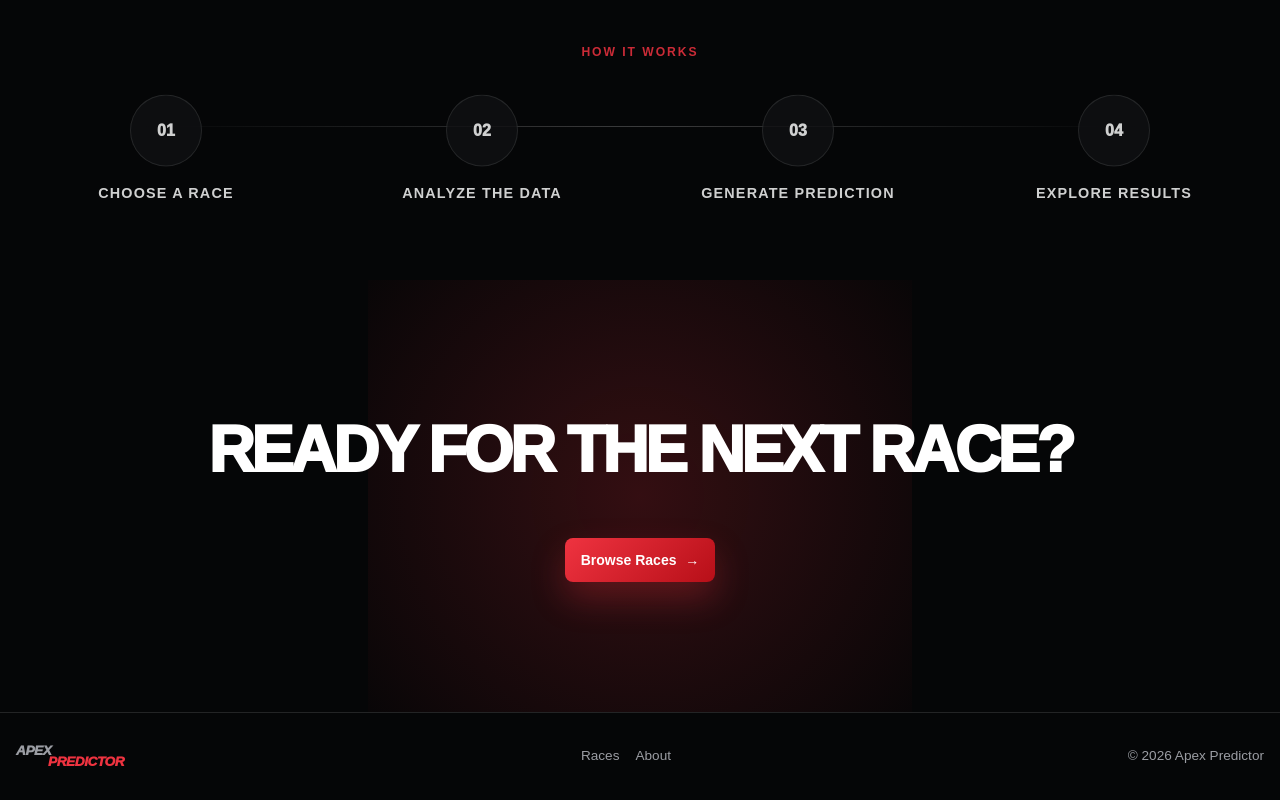
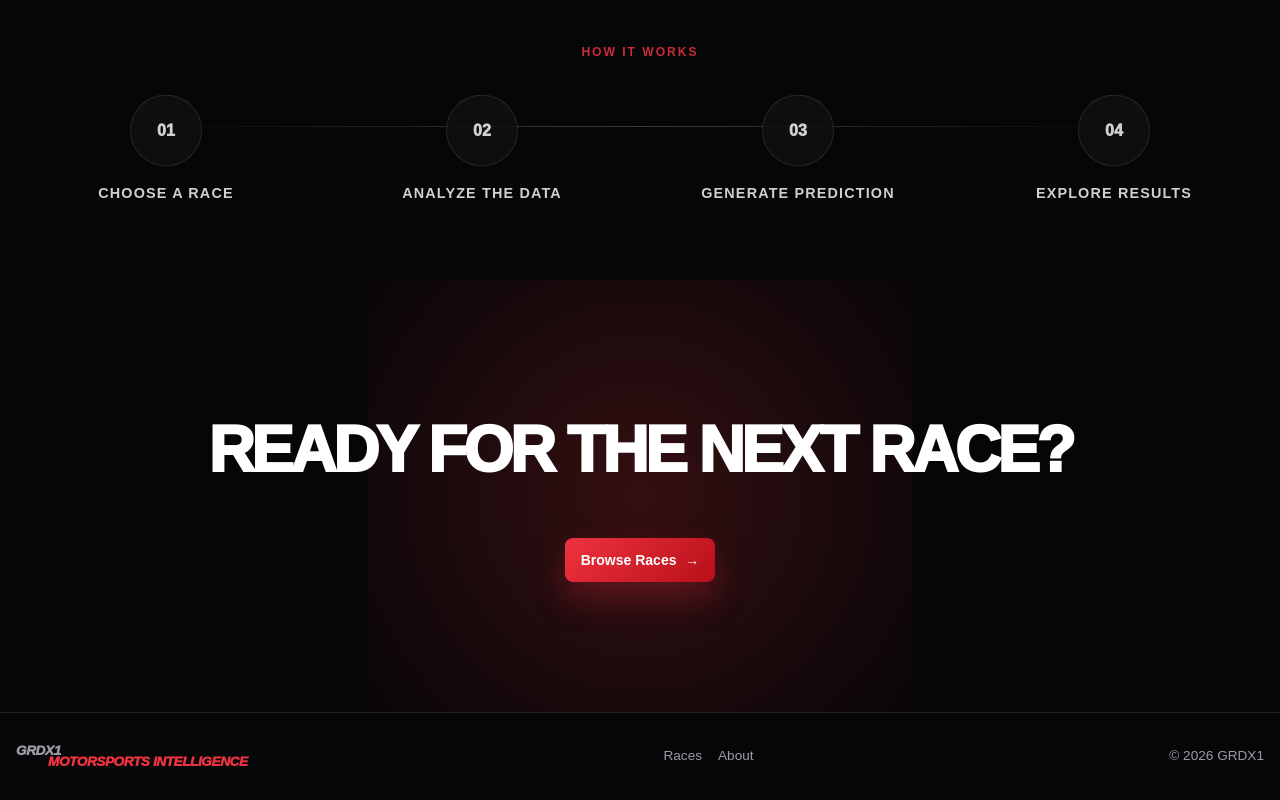
Before and after one commit to JohanLeon0914/f1-predict-frontend, a Next.js app: page / in a window 1280 px wide. Shown: the part 3182-3982 px from the top of the page. Built offline with nearby package versions, Linux system fonts and the light colour scheme; no server answers.

Commit message:
Updating metadata with new brand name

```diff
--- a/src/app/layout.tsx
+++ b/src/app/layout.tsx
@@ -6,7 +6,7 @@ import { SiteHeader } from "@/components/SiteHeader";
 import { adsenseClient } from "@/lib/adsense";
 
 export const metadata: Metadata = {
-  title: "Apex Predictor",
+  title: "GRDX1",
   description: "F1 race predictions powered by a local machine-learning model.",
   other: {
     "google-adsense-account": adsenseClient,
--- a/src/components/LandingPage.tsx
+++ b/src/components/LandingPage.tsx
@@ -283,14 +283,14 @@ export function LandingPage() {
 
       <footer className="landing-footer">
         <Link href="/" className="brand-mark">
-          <span>Apex</span>
-          <span>Predictor</span>
+          <span>GRDX1</span>
+          <span>Motorsports intelligence</span>
         </Link>
         <nav>
           <Link href="/races">Races</Link>
           <Link href="/#about">About</Link>
         </nav>
-        <p>© 2026 Apex Predictor</p>
+        <p>© 2026 GRDX1</p>
       </footer>
     </div>
   );
--- a/src/components/SiteHeader.tsx
+++ b/src/components/SiteHeader.tsx
@@ -30,9 +30,9 @@ export function SiteHeader() {
   return (
     <header className={`site-header ${scrolled ? "site-header-scrolled" : ""}`}>
       <div className="site-header-inner mx-auto flex max-w-7xl items-center justify-between gap-4 px-4 py-5">
-        <Link href="/" className="brand-logo" aria-label="Apex Predictor home">
+        <Link href="/" className="brand-logo" aria-label="GRDX1 home">
           <Image
-            alt="Apex Predictor"
+            alt="GRDX1"
             className="brand-logo-image"
             height={44}
             priority
```
